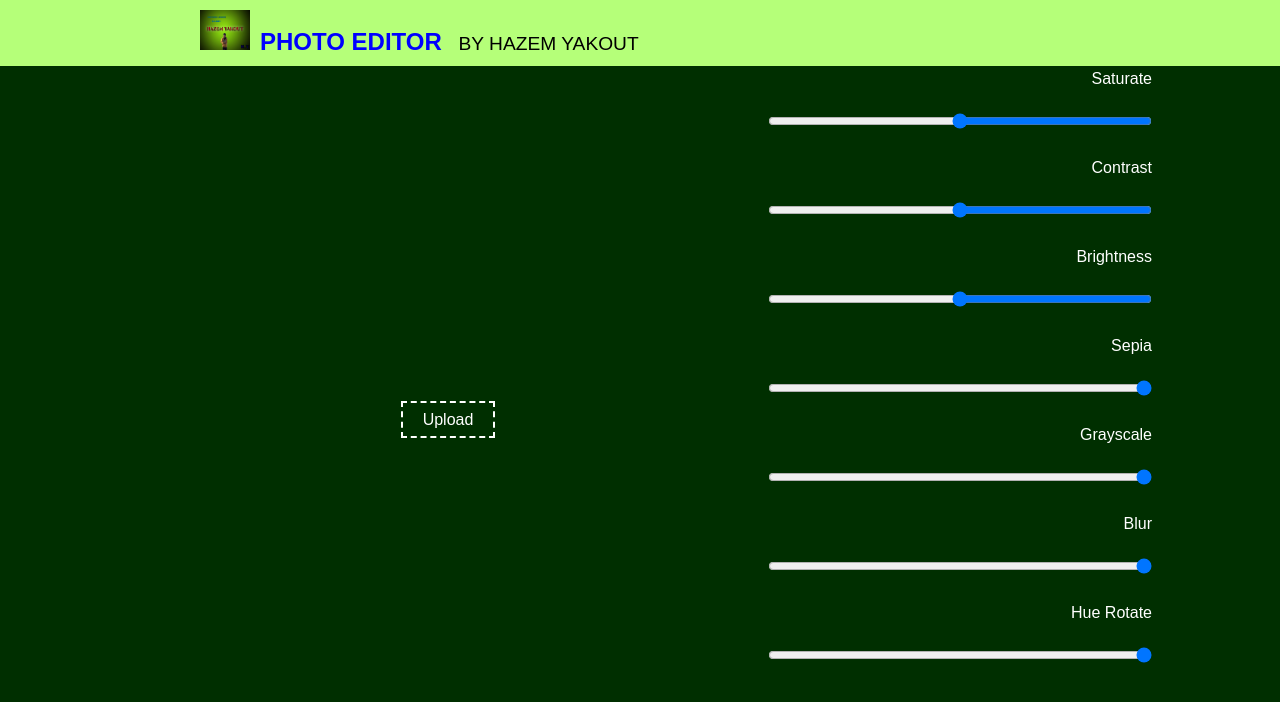
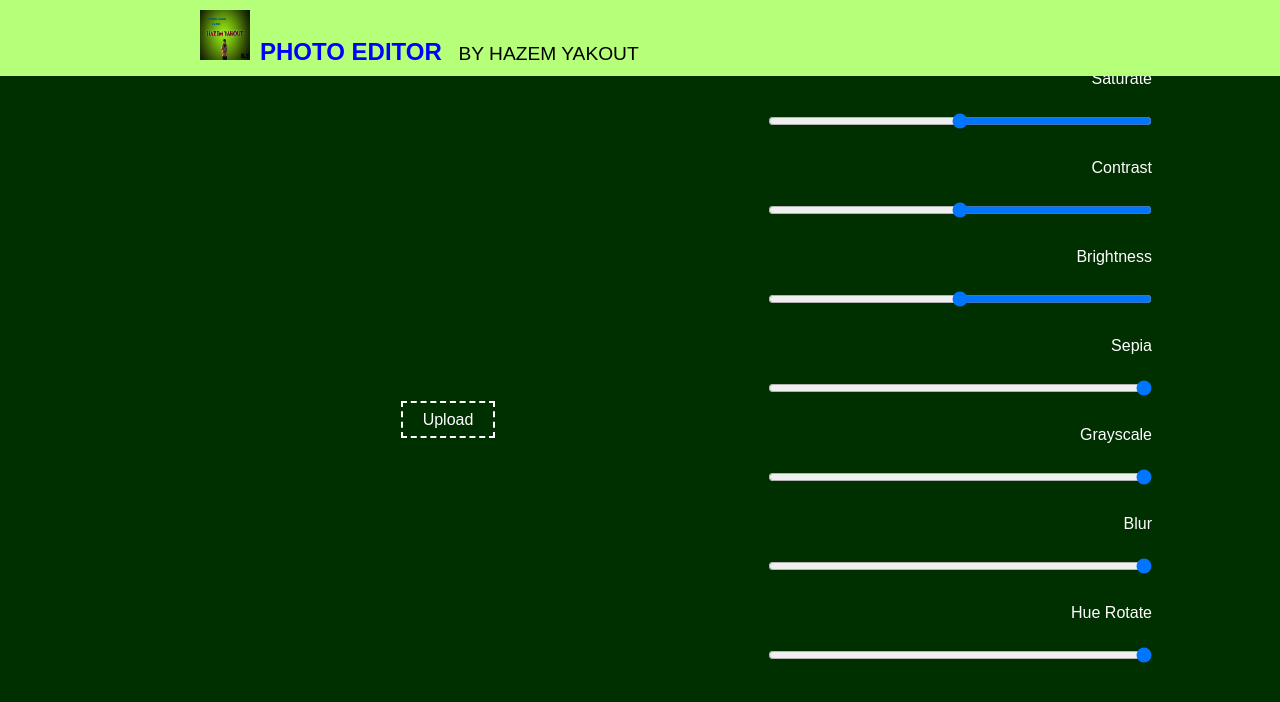
Before and after one commit to hazem-yakout/photo-editor, a plain HTML site: page index.html in a window 1280 px wide. Drawn offline with Linux system fonts and the light colour scheme; files whose address does not match are found by name.

Commit message:
Update index.html

```diff
--- a/index.html
+++ b/index.html
@@ -10,7 +10,7 @@
   <body>
     <header class="logo">
       <div class="h">
-        <img src="D:\hazem website\hazem.jpg" width="50px" height="40px" />Photo
+       <img src="hazem.jpg" width="50px" height="50px" />Photo
         Editor
 
         <span>by Hazem Yakout</span>
```
